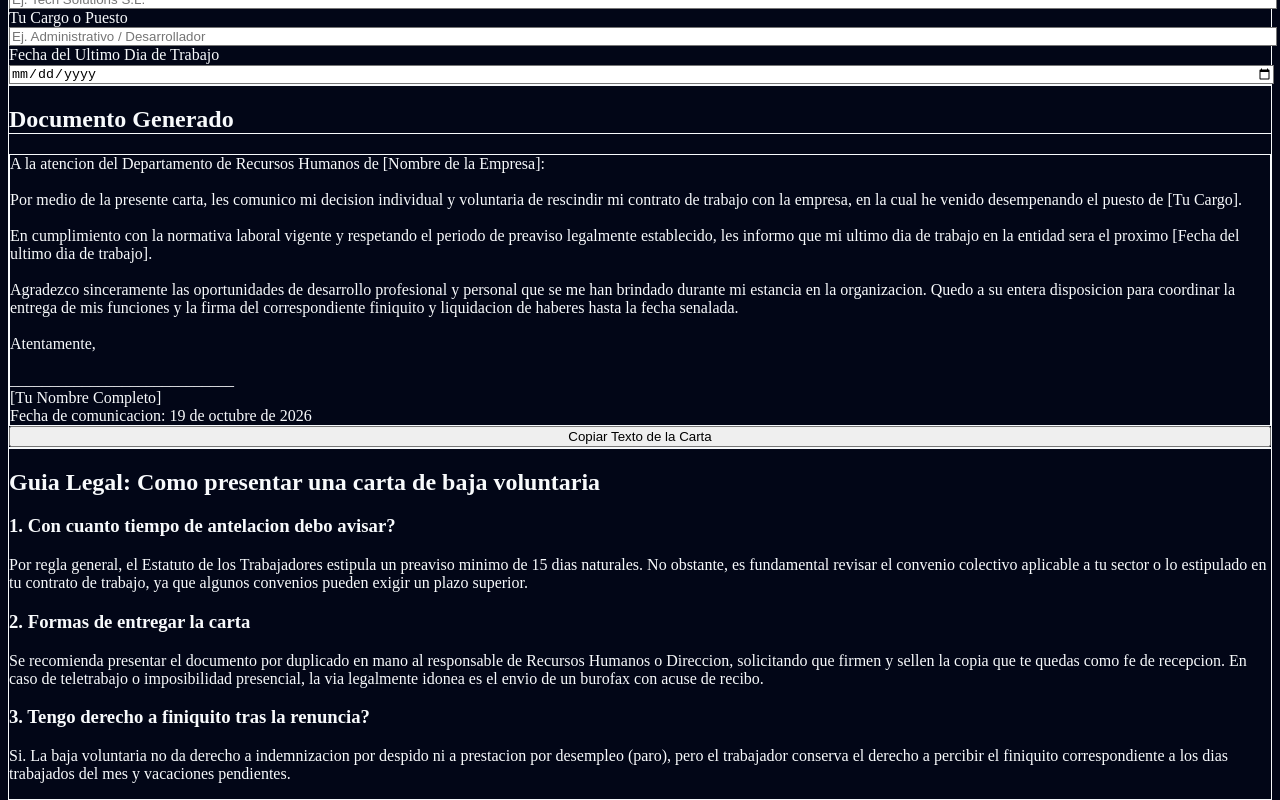
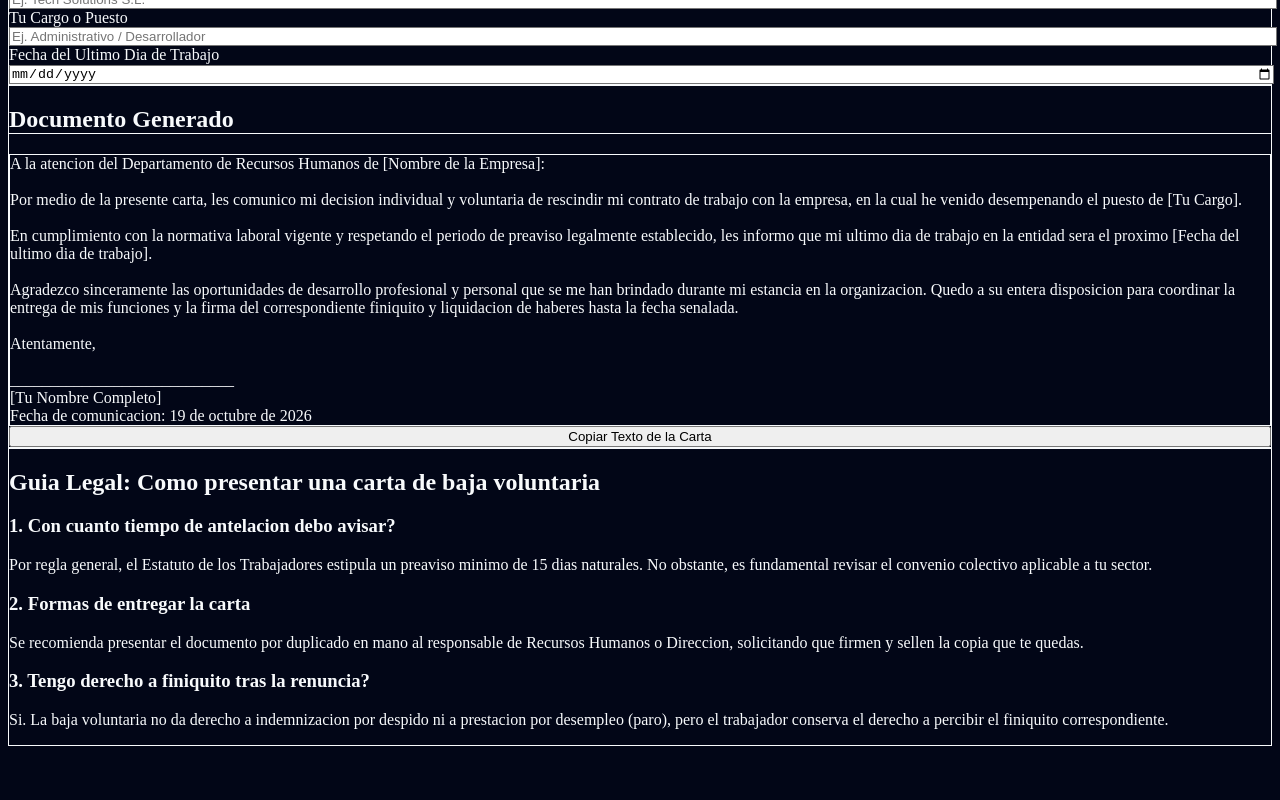
Before and after one commit to logiuserm/calculahoy, a Next.js app: page /plantillas/carta-renuncia in a window 1280 px wide. Shown: the part 275-1075 px from the top of the page. After the commit the page ends 1021 px from the top, so only its background shows below. Built offline with nearby package versions, Linux system fonts and the light colour scheme.

Commit message:
fix useEffect date

```diff
--- a/app/plantillas/carta-renuncia/page.tsx
+++ b/app/plantillas/carta-renuncia/page.tsx
@@ -1,6 +1,6 @@
 'use client'
 
-import { useState } from 'react'
+import { useState, useEffect } from 'react'
 import Link from 'next/link'
 
 export default function CartaRenuncia() {
@@ -9,12 +9,15 @@ export default function CartaRenuncia() {
   const [cargo, setCargo] = useState('')
   const [fechaBaja, setFechaBaja] = useState('')
   const [copiado, setCopiado] = useState(false)
+  const [fechaHoy, setFechaHoy] = useState('')
 
-  const fechaHoy = new Date().toLocaleDateString('es-ES', {
-    day: 'numeric',
-    month: 'long',
-    year: 'numeric'
-  })
+  useEffect(() => {
+    setFechaHoy(new Date().toLocaleDateString('es-ES', {
+      day: 'numeric',
+      month: 'long',
+      year: 'numeric'
+    }))
+  }, [])
 
   const textoCarta = `A la atencion del Departamento de Recursos Humanos de ${empresa || '[Nombre de la Empresa]'}:
 
@@ -28,7 +31,7 @@ Atentamente,
 
 ____________________________
 ${nombre || '[Tu Nombre Completo]'}
-Fecha de comunicacion: ${fechaHoy}`
+Fecha de comunicacion: ${fechaHoy || '[Fecha actual]'}`
 
   const copiarTexto = () => {
     navigator.clipboard.writeText(textoCarta)
@@ -108,7 +111,7 @@ Fecha de comunicacion: ${fechaHoy}`
             </div>
           </div>
 
-          {/* Vista Previa de la Carta */}
+          {/* Vista Previa */}
           <div className="flex flex-col">
             <div className="bg-white p-6 rounded-xl border border-slate-200 shadow-sm flex-1 flex flex-col justify-between">
               <div>
@@ -130,7 +133,7 @@ Fecha de comunicacion: ${fechaHoy}`
           </div>
         </div>
 
-        {/* Contenido Informativo SEO */}
+        {/* Contenido Informativo */}
         <article className="mt-16 bg-white p-8 rounded-xl border border-slate-200 max-w-none">
           <h2 className="text-2xl font-bold text-slate-900 mb-4">
             Guia Legal: Como presentar una carta de baja voluntaria
@@ -138,17 +141,17 @@ Fecha de comunicacion: ${fechaHoy}`
 
           <h3 className="text-lg font-semibold text-slate-800 mt-4 mb-2">1. Con cuanto tiempo de antelacion debo avisar?</h3>
           <p className="text-slate-600 text-sm leading-relaxed mb-4">
-            Por regla general, el Estatuto de los Trabajadores estipula un preaviso minimo de 15 dias naturales. No obstante, es fundamental revisar el convenio colectivo aplicable a tu sector o lo estipulado en tu contrato de trabajo, ya que algunos convenios pueden exigir un plazo superior.
+            Por regla general, el Estatuto de los Trabajadores estipula un preaviso minimo de 15 dias naturales. No obstante, es fundamental revisar el convenio colectivo aplicable a tu sector.
           </p>
 
           <h3 className="text-lg font-semibold text-slate-800 mt-4 mb-2">2. Formas de entregar la carta</h3>
           <p className="text-slate-600 text-sm leading-relaxed mb-4">
-            Se recomienda presentar el documento por duplicado en mano al responsable de Recursos Humanos o Direccion, solicitando que firmen y sellen la copia que te quedas como fe de recepcion. En caso de teletrabajo o imposibilidad presencial, la via legalmente idonea es el envio de un burofax con acuse de recibo.
+            Se recomienda presentar el documento por duplicado en mano al responsable de Recursos Humanos o Direccion, solicitando que firmen y sellen la copia que te quedas.
           </p>
 
           <h3 className="text-lg font-semibold text-slate-800 mt-4 mb-2">3. Tengo derecho a finiquito tras la renuncia?</h3>
           <p className="text-slate-600 text-sm leading-relaxed">
-            Si. La baja voluntaria no da derecho a indemnizacion por despido ni a prestacion por desempleo (paro), pero el trabajador conserva el derecho a percibir el finiquito correspondiente a los dias trabajados del mes y vacaciones pendientes.
+            Si. La baja voluntaria no da derecho a indemnizacion por despido ni a prestacion por desempleo (paro), pero el trabajador conserva el derecho a percibir el finiquito correspondiente.
           </p>
         </article>
       </div>
```
